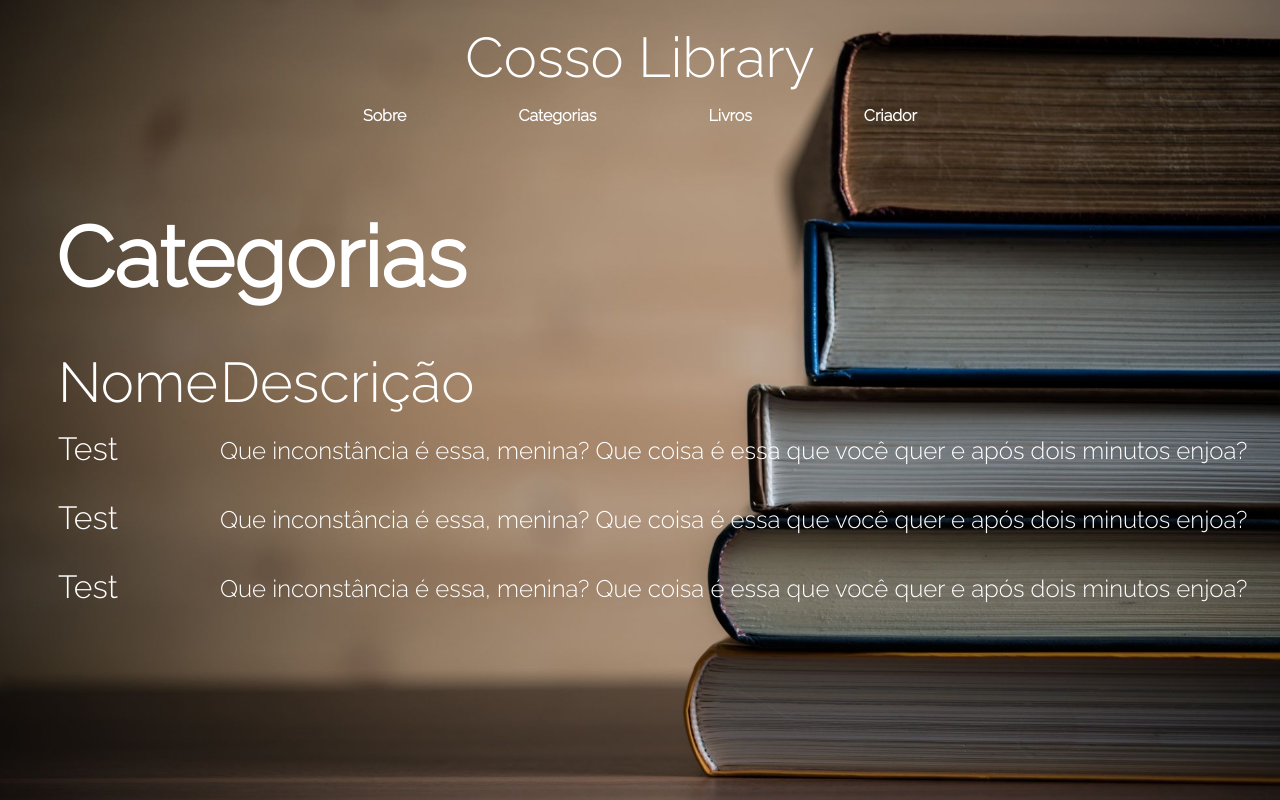
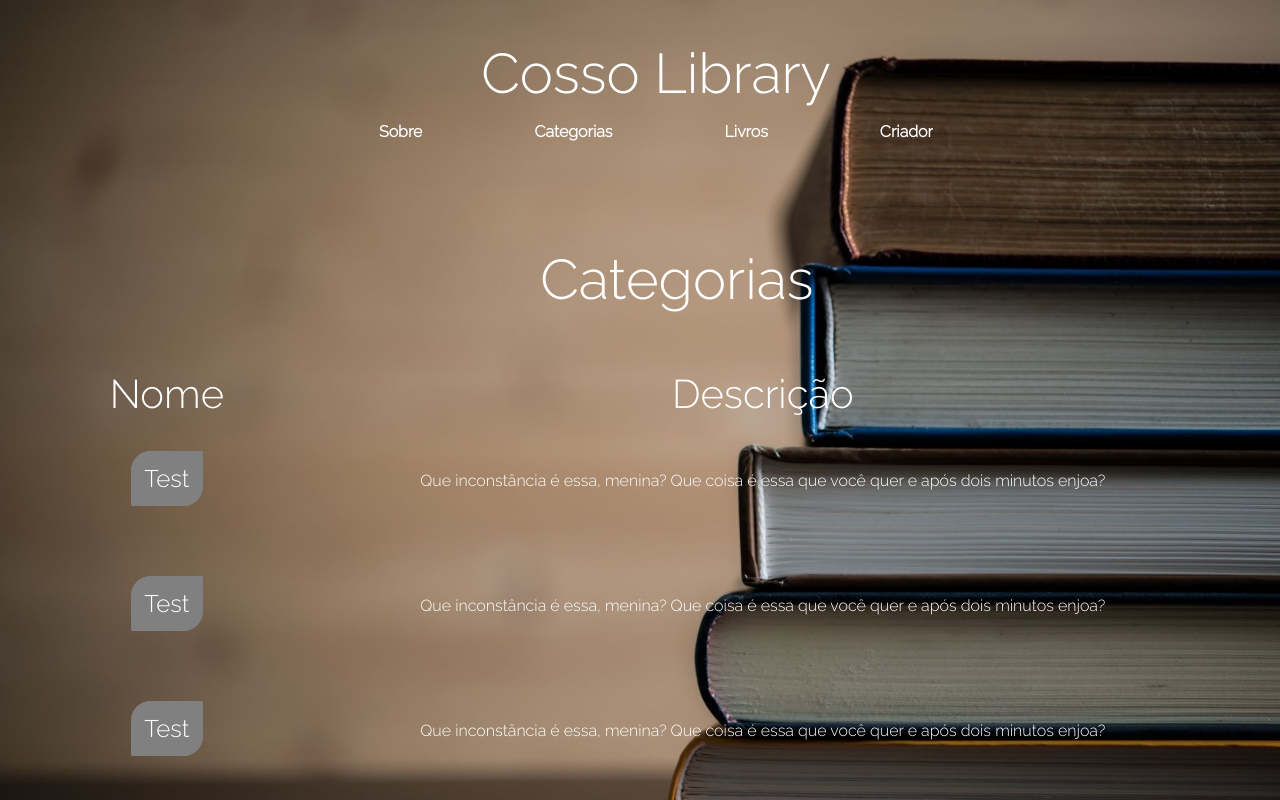
Before and after one commit to vittzx/bookstore-front, an Angular app: page /category in a window 1280 px wide. Shown: the top 800 px of the page. Built offline with nearby package versions, Linux system fonts and the light colour scheme.

Commit message:
feat: adding categories buttons

```diff
--- a/src/app/components/template/header/header.component.css
+++ b/src/app/components/template/header/header.component.css
@@ -5,14 +5,14 @@
     flex-direction: column;
     align-items: center;
     justify-content: space-between;
-    margin-top: 3vmin;
     gap: 2vmin;
-    padding-bottom: 2vmin;
+    padding: 2vmin;
 }
 
 .header-title{
     font-size: 7vmin;
     font-weight: 500;
+    margin-top: 3vmin;
 }
 
 .header-title a{
--- a/src/app/components/template/header/header.component.html
+++ b/src/app/components/template/header/header.component.html
@@ -1,7 +1,6 @@
 <header>
     <div class="header-page">
-        <h2 class="header-title"> <a href="">Cosso Library</a> </h2>
-        <nav class="header-container">
+            <h2 class="header-title"> <a href="">Cosso Library</a> </h2>
             <nav class="header-list">
                 <ul>
                     <li><a href="">Sobre</a></li>
@@ -10,6 +9,5 @@
                     <li><a href="">Criador</a></li>
                 </ul>
             </nav>
-        </nav>
     </div>
 </header>
--- a/src/app/components/views/categoria/categoria.component.css
+++ b/src/app/components/views/categoria/categoria.component.css
@@ -4,13 +4,16 @@
     display: flex;
     flex-direction: column;
     justify-content: center;
-    text-align: left;
-    padding: 7vmin;
-    gap :3vmin;
+    text-align: center;
+    padding: 20vmin 10vmin 10vmin 10vmin;
+    gap :5vmin;
+
+
 }
 
-.content-title{
+.content-title h2{
     font-size: 7vmin;
+    font-weight: 500;
     color: white;
     margin-bottom: 2vmin;
 }
@@ -28,29 +31,45 @@
 .table-row-category{
     /* descricao categoria */
     color: white;
-    font-size: 3vmin;
+    font-size: 2vmin;
+    line-height: 15vmin;
+
 }
-
-.table-row-category{
-    line-height: 8vmin;
-}
-
-
 
 .table-row-category a{
     /* nome categoria */
     color: white;
-    font-size: 4vmin;
+    font-size: 3vmin;
     transition: .9s;
     text-decoration: none;
 }
 
 .table-row-category a:hover{
     /* nome categoria */
-    color: wheat;
+    color: black;
+
 }
 
 .thead-row-category{
     color: white;
-    font-size: 7vmin;
+    font-size: 5vmin;
 }
+
+.btn {
+    background-color: #808080;
+    border: 3px solid #808080;
+    color: white;
+    border-radius: 20px 2px;
+    padding: 1.3vmin;
+    font-size: 2.3vmin;
+    transition: .3s;
+    text-decoration: none;
+}
+
+
+.btn:hover {
+    background-color: white;
+    color: black;
+    border: 3px solid white;
+    transform: scale(1.1);
+}
--- a/src/app/components/views/categoria/categoria.component.html
+++ b/src/app/components/views/categoria/categoria.component.html
@@ -11,15 +11,15 @@
         </thead>
         <tbody class="tbody-catergory">
             <tr class="table-row-category">
-                <td><a href="" [textContent]="categoryGeneral.name"></a></td>
+                <td><a href="" class="btn" [textContent]="categoryGeneral.name"></a></td>
                 <td [textContent]="categoryGeneral.description"></td>
             </tr>
             <tr class="table-row-category">
-                <td><a href="" [textContent]="categoryGeneral.name"></a></td>
+                <td><a href="" class="btn" [textContent]="categoryGeneral.name"></a></td>
                 <td [textContent]="categoryGeneral.description"></td>
             </tr>
             <tr class="table-row-category">
-                <td><a href="" [textContent]="categoryGeneral.name"></a></td>
+                <td><a href="" class="btn" [textContent]="categoryGeneral.name"></a></td>
                 <td [textContent]="categoryGeneral.description"></td>
             </tr>
 
--- a/src/app/components/views/categoria/categoria.component.ts
+++ b/src/app/components/views/categoria/categoria.component.ts
@@ -3,9 +3,9 @@ import { Component } from '@angular/core';
 @Component({
     selector: 'app-categoria',
     standalone: true,
-  imports: [],
     templateUrl: './categoria.component.html',
-  styleUrl: './categoria.component.css'
+    styleUrl: './categoria.component.css',
+    imports: []
 })
 export class CategoriaComponent {
     categoryGeneral = {
@@ -21,4 +21,5 @@ export class CategoriaComponent {
         name: "Test2",
         description: "test2"
       }]
+
  }
--- a/src/styles.css
+++ b/src/styles.css
@@ -9,6 +9,8 @@
     padding: 0;
     margin: 0;
     font-family: 'Raleway', sans-serif;
+    overflow-x: hidden;
+
 
 }
 
```
Lines whose indentation alone changed are shown as unchanged.
